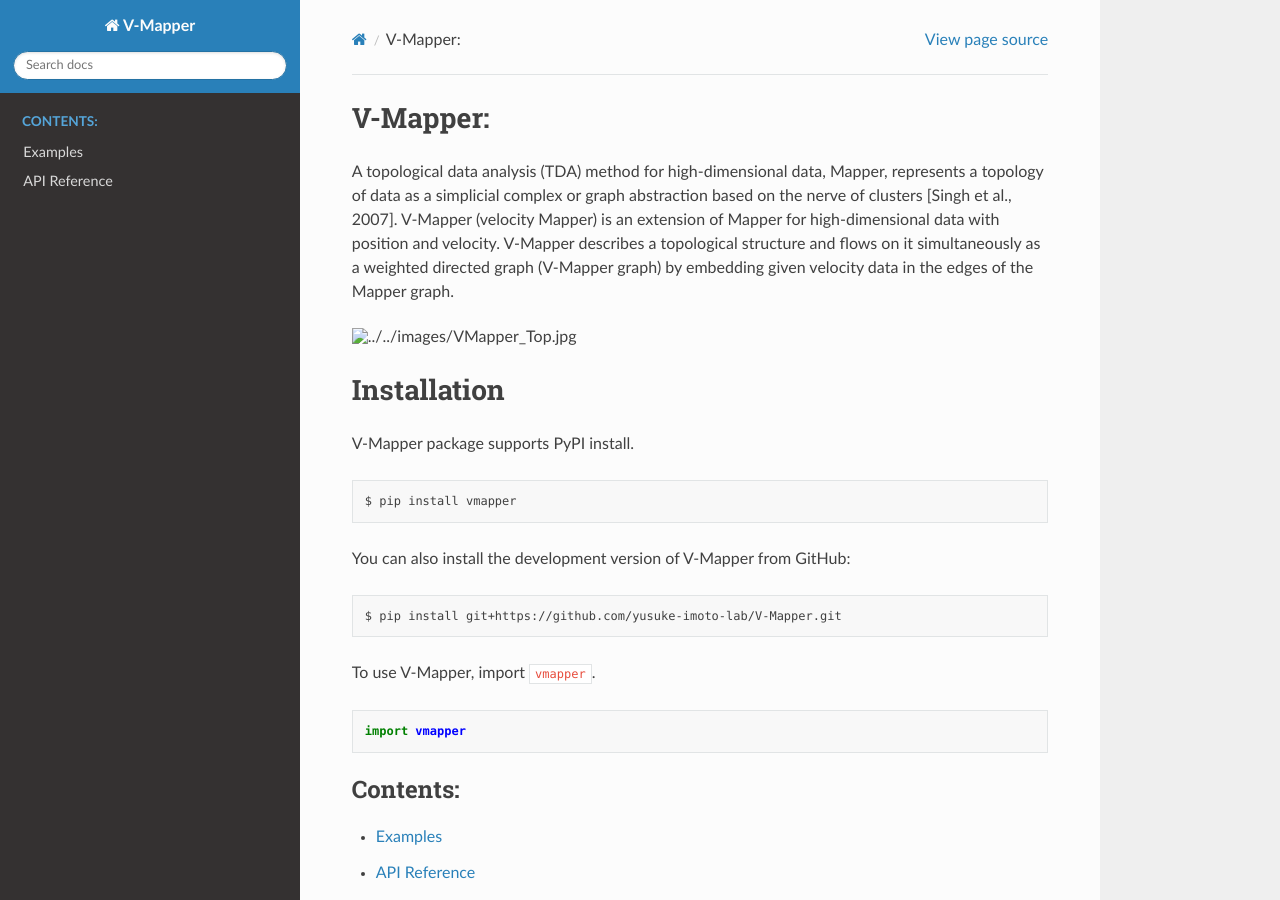
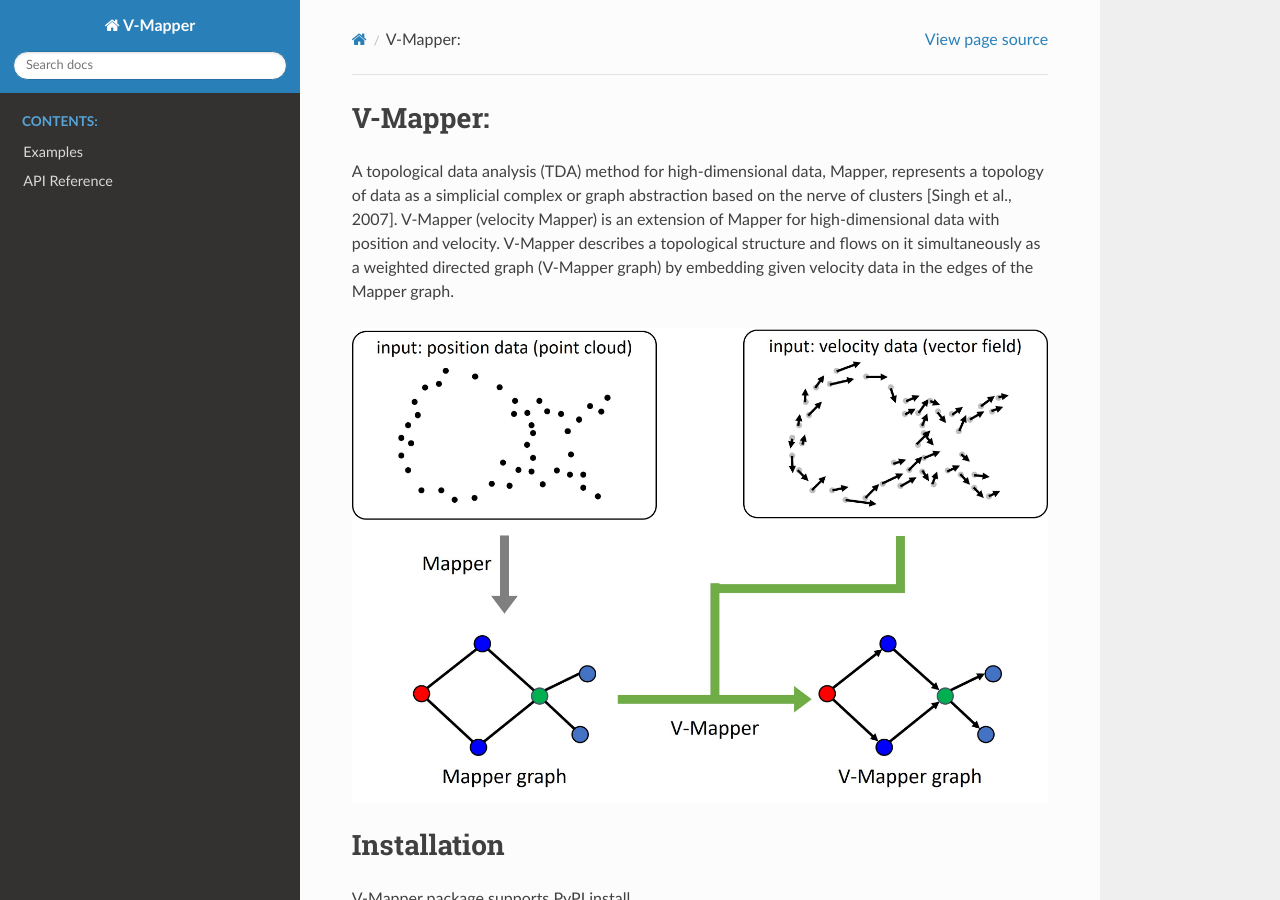
Before and after one commit to yusuke-imoto-lab/V-Mapper, a Sphinx documentation site: the page built from sphinx/index.rst, in a window 1280 px wide and 900 px high. Built offline with Sphinx 7.4.7 and the Read the Docs theme 2.0.0, drawn with Linux system fonts in a browser that asks for light colours.

Commit message:
fix sphinx

```diff
--- a/sphinx/conf.py
+++ b/sphinx/conf.py
@@ -13,8 +13,8 @@
 import os
 import sys
 
-# sys.path.insert(0, os.path.abspath('.'))
-sys.path.insert(0, os.path.abspath('../vmapper/'))
+sys.path.insert(0, os.path.abspath('..'))
+# sys.path.insert(0, os.path.abspath('../vmapper/'))
 
 # -- Project information -----------------------------------------------------
 
--- a/sphinx/index.rst
+++ b/sphinx/index.rst
@@ -8,7 +8,7 @@
 A topological data analysis (TDA) method for high-dimensional data, Mapper, represents a topology of data as a simplicial complex or graph abstraction based on the nerve of clusters [Singh et al., 2007]. V-Mapper (velocity Mapper) is an extension of Mapper for high-dimensional data with position and velocity.
 V-Mapper describes a topological structure and flows on it simultaneously as a weighted directed graph (V-Mapper graph) by embedding given velocity data in the edges of the Mapper graph.
 
-.. image:: ../../images/VMapper_Top.jpg
+.. image:: ../images/VMapper_Top.jpg
 
 Installation
 ====================================
--- a/sphinx/reference/vmapper.rst
+++ b/sphinx/reference/vmapper.rst
@@ -3,7 +3,7 @@
 V-Mapper
 =============
 
-.. automodule:: vmapper
+.. automodule:: vmapper.vmapper
    :members:
    :undoc-members:
    :show-inheritance:
```
